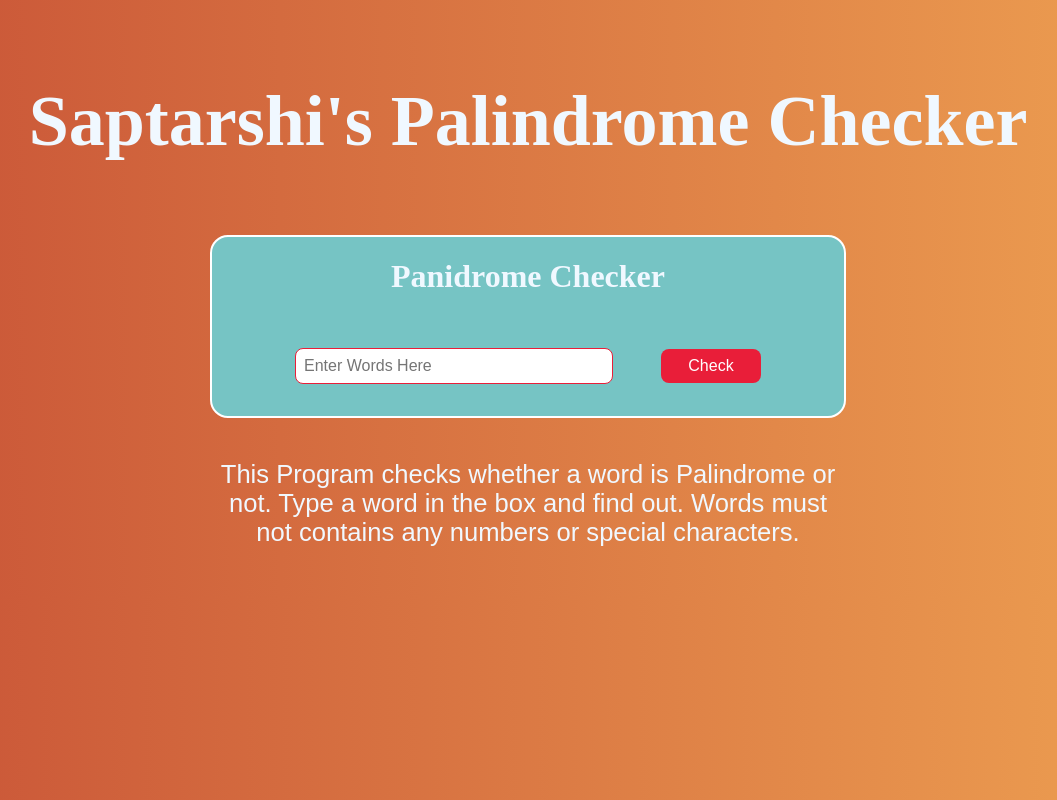
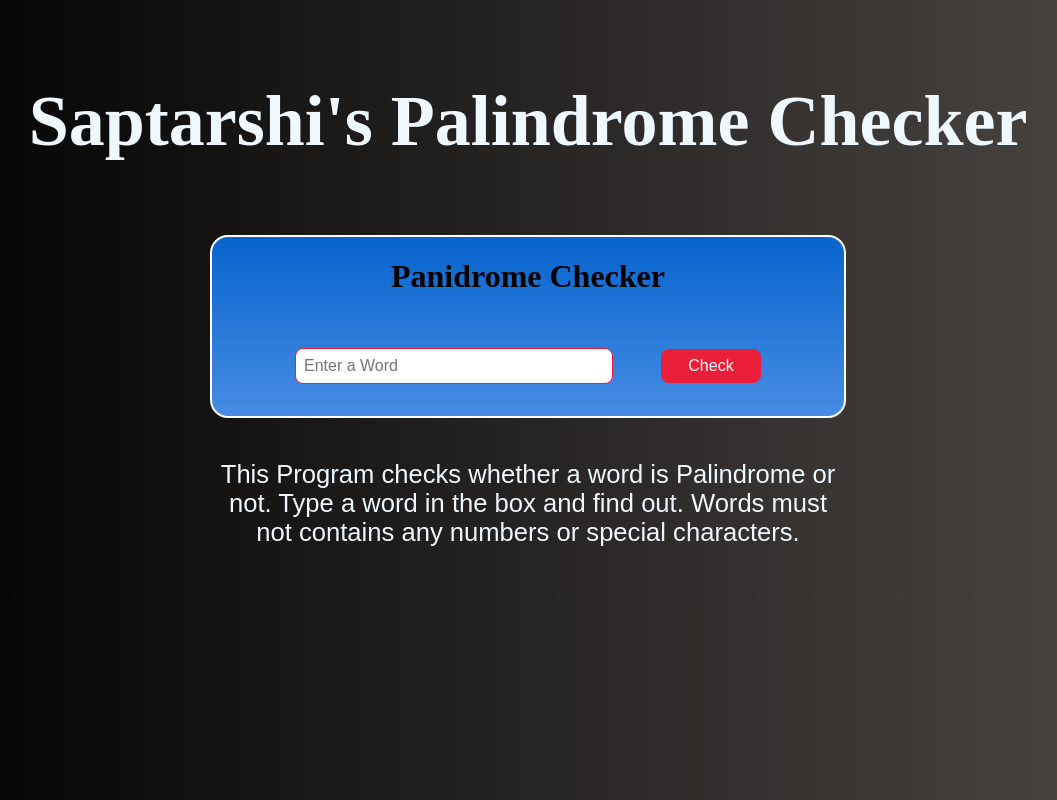
Before and after one commit to Saptarshi1984/gitRepo, a plain HTML site: page index.html in a window 1280 px wide. Shown: the whole page, without its empty margins (112-1169 px from the left). Drawn offline with Linux system fonts and the light colour scheme.

Commit message:
New styles added

```diff
--- a/index.html
+++ b/index.html
@@ -19,7 +19,7 @@
 
         <div id="container2">
             <div id="userInput">
-                <input class="inputField" placeholder="Enter Words Here">
+                <input class="inputField" placeholder="Enter a Word">
             </div>
             <div id="btn">
                 <button class="btnTab" type="button">Check</button>
--- a/styles.css
+++ b/styles.css
@@ -1,5 +1,5 @@
 body {
-    background-image: linear-gradient(90deg, rgb(201, 84, 55), rgb(237, 159, 81));
+    background-image: linear-gradient(90deg, rgb(1, 1, 1), rgb(76, 72, 69));
     color: aliceblue;
 }
 
@@ -20,7 +20,7 @@ body {
     border: 2px solid white;
     width: 50%;
     vertical-align: middle;
-    background-color: rgb(118, 196, 196);
+    background-image: linear-gradient(rgb(7, 100, 205), rgb(72, 140, 228));
     border-radius: 18px;
     overflow: hidden;
 
@@ -38,6 +38,8 @@ body {
 
 #header {
     text-align: center;
+    color: #000;
+
 }
 
 #container2 {
@@ -81,6 +83,7 @@ body {
 }
 
 .btnTab:hover{
+
     background: rgb(255, 255, 255);
     color: rgb(233, 30, 57);
 }
```
